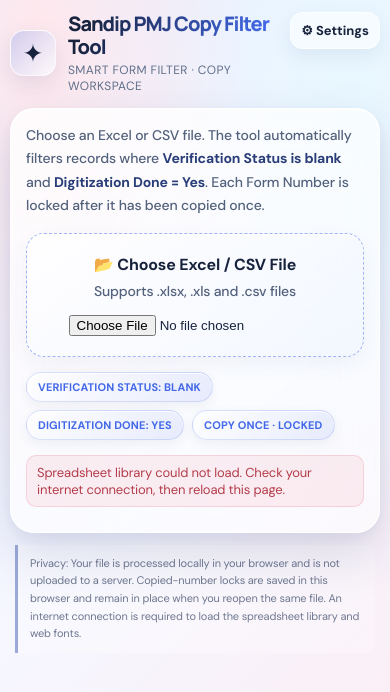
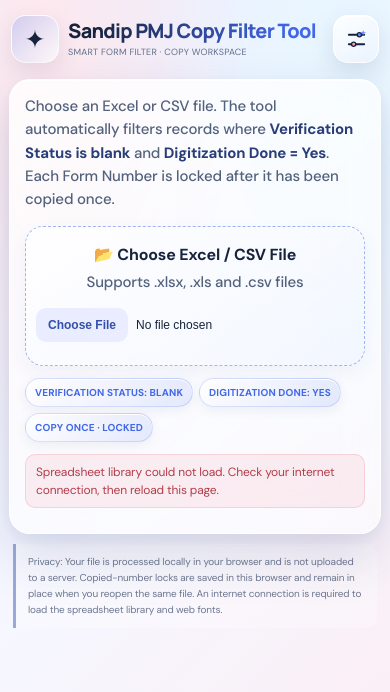
Before and after one commit to sandip2007mukherjee-lgtm/Sandip_PM_COPY-PEST-, a plain HTML site: page index.html in a window 390 px wide. Drawn offline with Linux system fonts and the light colour scheme.

Commit message:
Add files via upload

```diff
--- a/index.html
+++ b/index.html
@@ -30,29 +30,30 @@
 }
 *{box-sizing:border-box}
 body{margin:0;min-height:100vh;background:radial-gradient(ellipse at 10% 5%,var(--bg2),transparent 42%),radial-gradient(ellipse at 90% 12%,var(--bg3),transparent 40%),linear-gradient(135deg,var(--bg1),#f6f7ff 52%,#fcecf3);background-attachment:fixed;font-family:"DM Sans","Segoe UI",Roboto,Arial,sans-serif;color:var(--ink);letter-spacing:-.01em}
-main{max-width:960px;margin:0 auto;padding:22px 14px 48px}
-.topbar{display:flex;align-items:center;justify-content:space-between;gap:12px;margin-bottom:14px}
+body:before{content:"";position:fixed;inset:0;z-index:-1;pointer-events:none;background-image:var(--bg-photo,none);background-size:cover;background-position:center;background-repeat:no-repeat;opacity:.27;filter:saturate(.9)}
+main{width:100%;max-width:760px;margin:0 auto;padding:16px 12px 34px}
+.topbar{display:flex;align-items:center;justify-content:space-between;gap:10px;margin-bottom:14px;padding:5px 2px}
 .brand{display:flex;align-items:center;gap:12px;min-width:0}
-.avatar{width:54px;height:54px;border-radius:17px;object-fit:cover;display:grid;place-items:center;background:linear-gradient(135deg,rgba(var(--accent-rgb),.22),rgba(255,255,255,.7));border:1px solid rgba(255,255,255,.8);box-shadow:0 8px 22px rgba(44,65,120,.12);flex-shrink:0;font-size:25px;overflow:hidden}
+.avatar{width:58px;height:58px;border-radius:17px;object-fit:cover;display:grid;place-items:center;background:linear-gradient(135deg,rgba(var(--accent-rgb),.22),rgba(255,255,255,.7));border:1px solid rgba(255,255,255,.8);box-shadow:0 8px 22px rgba(44,65,120,.12);flex-shrink:0;font-size:25px;overflow:hidden}
 .brand h1{font-family:"Manrope","DM Sans",sans-serif;font-size:clamp(20px,4vw,29px);font-weight:800;line-height:1.16;margin:0;letter-spacing:-1px;background:linear-gradient(110deg,#17233d 10%,var(--accent) 90%);-webkit-background-clip:text;background-clip:text;color:transparent}
 .brand small{display:block;color:var(--muted);font-size:12px;margin-top:4px;letter-spacing:.4px}
-.settings-btn{border:1px solid rgba(255,255,255,.8);background:rgba(255,255,255,.55);backdrop-filter:blur(18px);-webkit-backdrop-filter:blur(18px);border-radius:13px;padding:10px 13px;font:inherit;font-weight:650;color:var(--ink);cursor:pointer;box-shadow:0 7px 20px rgba(40,60,110,.08);white-space:nowrap}
-.hero,.results,.settings-panel{background:linear-gradient(145deg,rgba(255,255,255,.82),rgba(255,255,255,.48));border:1px solid rgba(255,255,255,.88);border-radius:24px;padding:20px;box-shadow:0 22px 52px rgba(42,57,105,.15),0 5px 14px rgba(65,89,160,.07),inset 0 1px 0 #fff;backdrop-filter:blur(24px);-webkit-backdrop-filter:blur(24px)}
-.sub{color:#52617c;line-height:1.65;margin:0 0 16px;font-size:clamp(14px,2.2vw,16px);font-weight:500}.hero>.sub{max-width:760px}.hero>.sub b{color:#293d78;font-weight:800;text-shadow:0 1px 0 rgba(255,255,255,.9)}
+.settings-btn{display:flex;align-items:center;justify-content:center;gap:8px;border:1px solid rgba(255,255,255,.92);background:linear-gradient(145deg,rgba(255,255,255,.9),rgba(235,241,255,.58));backdrop-filter:blur(18px);-webkit-backdrop-filter:blur(18px);border-radius:17px;padding:12px 14px;font:inherit;font-weight:800;color:var(--ink);cursor:pointer;box-shadow:0 9px 24px rgba(40,60,110,.14),inset 0 1px 0 #fff;white-space:nowrap;min-height:48px}
+.hero,.results,.settings-panel{background:linear-gradient(145deg,rgba(255,255,255,.82),rgba(255,255,255,.48));border:1px solid rgba(255,255,255,.88);border-radius:24px;padding:19px;box-shadow:0 22px 52px rgba(42,57,105,.15),0 5px 14px rgba(65,89,160,.07),inset 0 1px 0 #fff;backdrop-filter:blur(24px);-webkit-backdrop-filter:blur(24px)}
+.sub{color:#52617c;line-height:1.6;margin:0 0 15px;font-size:clamp(15px,3.7vw,17px);font-weight:500}.hero>.sub{max-width:760px}.hero>.sub b{color:#293d78;font-weight:800;text-shadow:0 1px 0 rgba(255,255,255,.9)}
 .upload{display:block;border:1.5px dashed rgba(var(--accent-rgb),.48);background:linear-gradient(145deg,rgba(255,255,255,.76),rgba(235,241,255,.48));border-radius:18px;padding:20px 14px;text-align:center;cursor:pointer;transition:.2s;box-shadow:inset 0 1px 0 #fff,0 8px 20px rgba(55,78,145,.06)}
 .upload:hover{background:rgba(255,255,255,.72);transform:translateY(-1px)}
-.upload strong{display:block;margin-bottom:5px;font-size:16px}.upload input{display:block;margin:12px auto 0;max-width:100%}
+.upload strong{display:block;margin-bottom:6px;font-size:clamp(16px,4vw,18px);font-weight:800}.upload input{display:block;margin:13px auto 0;max-width:100%;font-size:14px;min-height:40px;width:100%;text-align:center}.upload input::file-selector-button{border:0;border-radius:10px;background:#e9edff;color:#344fa9;padding:10px 12px;font-weight:800;margin-right:8px}
 .filters{display:flex;gap:8px;flex-wrap:wrap;margin:15px 0}
-.pill{background:linear-gradient(135deg,rgba(255,255,255,.82),rgba(var(--accent-rgb),.11));color:var(--accent);border:1px solid rgba(var(--accent-rgb),.19);padding:7px 11px;border-radius:999px;font-size:11px;font-weight:800;letter-spacing:.015em;box-shadow:0 4px 11px rgba(49,67,116,.07),inset 0 1px 0 #fff;text-transform:uppercase}
+.pill{background:linear-gradient(135deg,rgba(255,255,255,.9),rgba(var(--accent-rgb),.13));color:var(--accent);border:1px solid rgba(var(--accent-rgb),.19);padding:8px 11px;border-radius:999px;font-size:11px;font-weight:800;letter-spacing:.015em;box-shadow:0 4px 11px rgba(49,67,116,.07),inset 0 1px 0 #fff;text-transform:uppercase}
 .status{color:var(--muted);font-size:13px;margin:10px 0}
 .results{margin-top:18px;padding:0;overflow:hidden}
-.resulthead{padding:17px 18px;display:flex;justify-content:space-between;gap:12px;align-items:center;border-bottom:1px solid rgba(255,255,255,.75);flex-wrap:wrap;background:rgba(255,255,255,.24)}
+.resulthead{padding:16px 15px;display:flex;justify-content:space-between;gap:12px;align-items:stretch;border-bottom:1px solid rgba(255,255,255,.75);flex-wrap:wrap;background:rgba(255,255,255,.3)}
 .resulthead h2{font-family:"Manrope","DM Sans",sans-serif;font-size:18px;font-weight:800;letter-spacing:-.45px;margin:0}.count-total,.count-done,.count-pending{display:inline-flex;align-items:center;margin:4px 5px 0 0;padding:4px 8px;border-radius:8px;font-size:11px;font-weight:800;box-shadow:inset 0 1px 0 rgba(255,255,255,.85)}.count-total{color:#4356a6;background:#e9edff}.count-done{color:#14784d;background:#e0f7eb}.count-pending{color:#a45b13;background:#fff0dc}
-.search{padding:11px 13px;border:1px solid rgba(150,165,200,.35);background:rgba(255,255,255,.6);backdrop-filter:blur(12px);border-radius:12px;font:inherit;width:min(100%,260px);outline:none}
+.search{padding:13px 14px;border:1px solid rgba(150,165,200,.4);background:rgba(255,255,255,.76);backdrop-filter:blur(12px);border-radius:14px;font:inherit;font-size:16px;width:min(100%,260px);min-height:46px;outline:none}
 .search:focus{border-color:var(--accent);box-shadow:0 0 0 3px rgba(var(--accent-rgb),.12)}
-.list{padding:0 17px}.item{display:flex;align-items:center;gap:12px;padding:13px 2px;border-bottom:1px solid rgba(140,155,185,.18)}.item:last-child{border-bottom:0}
-.num{font-variant-numeric:tabular-nums;overflow-wrap:anywhere;flex:1;font-weight:650}
-.copy{border:0;background:linear-gradient(135deg,var(--accent),rgba(var(--accent-rgb),.82));color:#fff;padding:10px 14px;border-radius:11px;font-weight:700;cursor:pointer;min-width:104px;box-shadow:0 6px 15px rgba(var(--accent-rgb),.2);transition:transform .15s,filter .15s}
+.list{padding:0 14px}.item{display:flex;align-items:center;gap:12px;padding:12px 1px;border-bottom:1px solid rgba(140,155,185,.2);min-height:62px}.item:last-child{border-bottom:0}
+.num{font-variant-numeric:tabular-nums;overflow-wrap:anywhere;flex:1;font-weight:750;font-size:clamp(15px,4vw,17px);letter-spacing:.015em}
+.copy{border:0;background:linear-gradient(135deg,var(--accent),rgba(var(--accent-rgb),.82));color:#fff;padding:12px 15px;border-radius:13px;font-weight:800;font-size:15px;cursor:pointer;min-width:108px;min-height:46px;box-shadow:0 7px 17px rgba(var(--accent-rgb),.25),inset 0 1px 0 rgba(255,255,255,.3);transition:transform .15s,filter .15s}
 .copy:hover:not(:disabled){transform:translateY(-2px);filter:brightness(1.06);box-shadow:0 9px 20px rgba(var(--accent-rgb),.28)}
 .copy:disabled{background:rgba(20,125,74,.12);color:var(--green);box-shadow:none;cursor:not-allowed}
 .empty{padding:24px;text-align:center;color:var(--muted)}
@@ -61,11 +62,41 @@ main{max-width:960px;margin:0 auto;padding:22px 14px 48px}
 .setting-grid{display:grid;grid-template-columns:repeat(auto-fit,minmax(145px,1fr));gap:13px}
 .setting-field{display:flex;flex-direction:column;gap:7px;color:var(--muted);font-size:13px;font-weight:600}
 .setting-field input[type=color]{width:100%;height:40px;padding:3px;border:1px solid rgba(140,155,185,.3);border-radius:10px;background:rgba(255,255,255,.6)}
-.setting-field input[type=file]{font-size:12px;max-width:100%}
+.setting-field input[type=file]{font-size:13px;max-width:100%;padding:9px;background:rgba(255,255,255,.65);border-radius:11px;border:1px solid rgba(140,155,185,.24)}
 .setting-actions{display:flex;gap:8px;flex-wrap:wrap;margin-top:14px}
-.secondary-btn{border:1px solid rgba(140,155,185,.3);background:rgba(255,255,255,.6);padding:9px 12px;border-radius:10px;font:inherit;font-size:13px;font-weight:650;cursor:pointer;color:var(--ink)}
+.secondary-btn{border:1px solid rgba(140,155,185,.3);background:linear-gradient(145deg,rgba(255,255,255,.9),rgba(235,241,255,.6));padding:12px 14px;border-radius:13px;font:inherit;font-size:14px;font-weight:800;cursor:pointer;color:var(--ink);min-height:44px;box-shadow:0 5px 13px rgba(45,65,120,.08)}
 .hidden{display:none!important}
-@media(max-width:520px){main{padding:12px 10px 26px}.hero{padding:15px}.topbar{align-items:flex-start}.avatar{width:46px;height:46px;border-radius:14px}.settings-btn{padding:9px 10px;font-size:13px}.resulthead{padding:15px}.list{padding:0 13px}.copy{min-width:90px;padding:9px 10px}}
+@media(max-width:520px){
+ main{padding:10px 9px 24px}
+ .topbar{align-items:center;gap:8px;margin-bottom:11px}
+ .brand{gap:9px;flex:1}
+ .avatar{width:48px;height:48px;border-radius:15px}
+ .brand h1{font-size:clamp(17px,5.1vw,22px);letter-spacing:-.7px;line-height:1.12}
+ .brand small{font-size:9px;letter-spacing:.25px;line-height:1.25}
+ .settings-btn{width:46px;min-width:46px;height:46px;padding:0;border-radius:15px;font-size:0;gap:0}
+ .settings-btn svg{width:23px;height:23px}
+ .hero,.settings-panel{padding:15px;border-radius:21px}
+ .sub{font-size:15px;line-height:1.55}
+ .upload{padding:17px 10px}
+ .upload input{font-size:12px}
+ .filters{gap:6px;margin:12px 0}
+ .pill{font-size:10px;padding:7px 9px}
+ .status{font-size:12px;line-height:1.5;overflow-wrap:anywhere}
+ .results{margin-top:12px;border-radius:21px}
+ .resulthead{display:grid;grid-template-columns:1fr;padding:14px 13px;gap:10px}
+ .resulthead h2{font-size:18px}
+ .search{width:100%;min-height:48px}
+ .list{padding:0 12px}
+ .item{gap:9px;min-height:65px;padding:10px 0}
+ .num{font-size:16px}
+ .copy{min-width:100px;min-height:46px;padding:11px 13px;font-size:15px;border-radius:13px}
+ .foot{font-size:10px;margin:10px 4px}
+ .setting-grid{grid-template-columns:1fr 1fr;gap:11px}
+ .setting-field{font-size:12px;min-width:0}
+ .setting-field input[type=text]{min-width:0;width:100%}
+ .setting-actions{display:grid;grid-template-columns:1fr 1fr}
+}
+@media(max-width:360px){.brand small{display:none}.setting-grid{grid-template-columns:1fr}.copy{min-width:88px}.brand h1{font-size:17px}}
 </style></head>
 <body><main>
 <header class="topbar">
@@ -73,7 +104,7 @@ main{max-width:960px;margin:0 auto;padding:22px 14px 48px}
   <div class="avatar" id="avatarPreview" aria-label="Profile photo">✦</div>
   <div><h1 id="brandTitle">Sandip PMJ Copy Filter Tool</h1><small>SMART FORM FILTER · COPY WORKSPACE</small></div>
  </div>
- <button class="settings-btn" id="settingsToggle" type="button" aria-expanded="false">⚙ Settings</button>
+ <button class="settings-btn" id="settingsToggle" type="button" aria-expanded="false" aria-label="Open settings" title="Settings"><svg viewBox="0 0 24 24" width="21" height="21" fill="none" aria-hidden="true"><path d="M4 7h9M17 7h3M4 17h3M11 17h9" stroke="currentColor" stroke-width="2" stroke-linecap="round"/><circle cx="15" cy="7" r="2.2" fill="#7189ff" stroke="currentColor" stroke-width="1.4"/><circle cx="9" cy="17" r="2.2" fill="#ff9ab4" stroke="currentColor" stroke-width="1.4"/><path d="m19 2 .7 2.1L22 5l-2.3.8L19 8l-.8-2.2L16 5l2.2-.9L19 2Z" fill="#7189ff"/></svg><span>Settings</span></button>
 </header>
 <section id="settingsPanel" class="settings-panel hidden">
  <h2>🎨 Customize Your Workspace</h2>
@@ -84,9 +115,10 @@ main{max-width:960px;margin:0 auto;padding:22px 14px 48px}
   <label class="setting-field">Background 2 · Rose<input id="bg2Setting" type="color" value="#ffe8ed"></label>
   <label class="setting-field">Background 3 · Sky<input id="bg3Setting" type="color" value="#e8f7ff"></label>
   <label class="setting-field">Profile Photo<input id="photoSetting" type="file" accept="image/*"></label>
+  <label class="setting-field">Background Photo<input id="backgroundSetting" type="file" accept="image/*"></label>
  </div>
  <div class="setting-actions"><button class="secondary-btn" id="saveSettings" type="button">✓ Save Settings</button><button class="secondary-btn" id="resetSettings" type="button">Reset</button></div>
- <p class="status">Your photo and theme are stored in this browser. The default profile photo is included with this website.</p>
+ <p class="status">Your profile photo, background photo and theme are stored in this browser. Use a clear photo for best results.</p>
 </section>
 <section class="hero">
 <p class="sub">Choose an Excel or CSV file. The tool automatically filters records where <b>Verification Status is blank</b> and <b>Digitization Done = Yes</b>. Each Form Number is locked after it has been copied once.</p>
@@ -108,24 +140,26 @@ main{max-width:960px;margin:0 auto;padding:22px 14px 48px}
  const bg2Input=document.getElementById('bg2Setting');
  const bg3Input=document.getElementById('bg3Setting');
  const photoInput=document.getElementById('photoSetting');
+ const backgroundInput=document.getElementById('backgroundSetting');
  const avatar=document.getElementById('avatarPreview');
  const brandTitle=document.getElementById('brandTitle');
- const defaults={title:'Sandip PMJ Copy Filter Tool',accent:'#4268e8',bg1:'#e5edff',bg2:'#ffe8ed',bg3:'#e8f7ff',photo:'assets/profile.jpg'};
+ const defaults={title:'Sandip PMJ Copy Filter Tool',accent:'#4268e8',bg1:'#e5edff',bg2:'#ffe8ed',bg3:'#e8f7ff',photo:'assets/profile.jpg',bgPhoto:''};
  function apply(s){
   root.style.setProperty('--accent',s.accent||defaults.accent);
   root.style.setProperty('--accent-rgb',(parseInt((s.accent||defaults.accent).slice(1,3),16))+','+(parseInt((s.accent||defaults.accent).slice(3,5),16))+','+(parseInt((s.accent||defaults.accent).slice(5,7),16)));
-  root.style.setProperty('--bg1',s.bg1||defaults.bg1);root.style.setProperty('--bg2',s.bg2||defaults.bg2);root.style.setProperty('--bg3',s.bg3||defaults.bg3);
+  root.style.setProperty('--bg1',s.bg1||defaults.bg1);root.style.setProperty('--bg2',s.bg2||defaults.bg2);root.style.setProperty('--bg3',s.bg3||defaults.bg3);root.style.setProperty('--bg-photo',s.bgPhoto?'url(\"'+s.bgPhoto+'\")':'none');
   brandTitle.textContent=s.title||defaults.title;document.title=brandTitle.textContent;
   avatar.innerHTML=''; if(s.photo && typeof s.photo==='string'){const img=document.createElement('img');img.alt='Sandip profile photo';img.style.cssText='width:100%;height:100%;object-fit:cover';img.onerror=()=>{avatar.innerHTML='✦'};img.src=s.photo;avatar.appendChild(img)}else avatar.textContent='✦';
   titleInput.value=s.title||defaults.title;accentInput.value=s.accent||defaults.accent;bg1Input.value=s.bg1||defaults.bg1;bg2Input.value=s.bg2||defaults.bg2;bg3Input.value=s.bg3||defaults.bg3;
  }
  function read(){try{return {...defaults,...JSON.parse(localStorage.getItem('sandipPMJTheme')||'{}')}}catch{return {...defaults}}}
- let chosenPhoto='';
+ let chosenPhoto=''; let chosenBackground='';
  toggle.addEventListener('click',()=>{const open=panel.classList.toggle('hidden')===false;toggle.setAttribute('aria-expanded',String(open))});
- [titleInput,accentInput,bg1Input,bg2Input,bg3Input].forEach(el=>el.addEventListener('input',()=>apply({...read(),title:titleInput.value.trim()||defaults.title,accent:accentInput.value,bg1:bg1Input.value,bg2:bg2Input.value,bg3:bg3Input.value,photo:chosenPhoto||read().photo})));
- photoInput.addEventListener('change',()=>{const file=photoInput.files&&photoInput.files[0];if(!file)return;if(!file.type.startsWith('image/')){alert('Please select a valid image file.');photoInput.value='';return}const reader=new FileReader();reader.onerror=()=>{alert('The image could not be read. Please choose another photo.');photoInput.value=''};reader.onload=()=>{const source=new Image();source.onerror=()=>{alert('This image format could not be opened. Try a JPG or PNG image.');photoInput.value=''};source.onload=()=>{try{const maxSide=420,scale=Math.min(1,maxSide/Math.max(source.width,source.height));const canvas=document.createElement('canvas');canvas.width=Math.max(1,Math.round(source.width*scale));canvas.height=Math.max(1,Math.round(source.height*scale));const ctx=canvas.getContext('2d');ctx.drawImage(source,0,0,canvas.width,canvas.height);chosenPhoto=canvas.toDataURL('image/jpeg',0.78);apply({...read(),title:titleInput.value.trim()||defaults.title,accent:accentInput.value,bg1:bg1Input.value,bg2:bg2Input.value,bg3:bg3Input.value,photo:chosenPhoto})}catch{alert('Could not process this photo. Try a smaller JPG or PNG image.')}};source.src=String(reader.result)};reader.readAsDataURL(file)});
- document.getElementById('saveSettings').addEventListener('click',()=>{const s={title:titleInput.value.trim()||defaults.title,accent:accentInput.value,bg1:bg1Input.value,bg2:bg2Input.value,bg3:bg3Input.value,photo:chosenPhoto||read().photo};try{localStorage.setItem('sandipPMJTheme',JSON.stringify(s));apply(s);alert('Your theme settings have been saved.')}catch{alert('Settings could not be saved. Try a smaller photo.')}});
- document.getElementById('resetSettings').addEventListener('click',()=>{try{localStorage.removeItem('sandipPMJTheme')}catch{}chosenPhoto='';photoInput.value='';apply(defaults)});
+ [titleInput,accentInput,bg1Input,bg2Input,bg3Input].forEach(el=>el.addEventListener('input',()=>apply({...read(),title:titleInput.value.trim()||defaults.title,accent:accentInput.value,bg1:bg1Input.value,bg2:bg2Input.value,bg3:bg3Input.value,photo:chosenPhoto||read().photo,bgPhoto:chosenBackground||read().bgPhoto||''})));
+ photoInput.addEventListener('change',()=>{const file=photoInput.files&&photoInput.files[0];if(!file)return;if(!file.type.startsWith('image/')){alert('Please select a valid image file.');photoInput.value='';return}const reader=new FileReader();reader.onerror=()=>{alert('The image could not be read. Please choose another photo.');photoInput.value=''};reader.onload=()=>{const source=new Image();source.onerror=()=>{alert('This image format could not be opened. Try a JPG or PNG image.');photoInput.value=''};source.onload=()=>{try{const maxSide=420,scale=Math.min(1,maxSide/Math.max(source.width,source.height));const canvas=document.createElement('canvas');canvas.width=Math.max(1,Math.round(source.width*scale));canvas.height=Math.max(1,Math.round(source.height*scale));const ctx=canvas.getContext('2d');ctx.drawImage(source,0,0,canvas.width,canvas.height);chosenPhoto=canvas.toDataURL('image/jpeg',0.78);apply({...read(),title:titleInput.value.trim()||defaults.title,accent:accentInput.value,bg1:bg1Input.value,bg2:bg2Input.value,bg3:bg3Input.value,photo:chosenPhoto,bgPhoto:chosenBackground||read().bgPhoto||''})}catch{alert('Could not process this photo. Try a smaller JPG or PNG image.')}};source.src=String(reader.result)};reader.readAsDataURL(file)});
+ backgroundInput.addEventListener('change',()=>{const file=backgroundInput.files&&backgroundInput.files[0];if(!file)return;if(!file.type.startsWith('image/')){alert('Please select a valid background image.');backgroundInput.value='';return}const reader=new FileReader();reader.onerror=()=>{alert('The background image could not be read.');backgroundInput.value=''};reader.onload=()=>{const img=new Image();img.onerror=()=>{alert('This background image format is not supported. Try JPG or PNG.');backgroundInput.value=''};img.onload=()=>{try{const maxSide=1200,scale=Math.min(1,maxSide/Math.max(img.width,img.height));const canvas=document.createElement('canvas');canvas.width=Math.max(1,Math.round(img.width*scale));canvas.height=Math.max(1,Math.round(img.height*scale));canvas.getContext('2d').drawImage(img,0,0,canvas.width,canvas.height);chosenBackground=canvas.toDataURL('image/jpeg',0.62);apply({...read(),title:titleInput.value.trim()||defaults.title,accent:accentInput.value,bg1:bg1Input.value,bg2:bg2Input.value,bg3:bg3Input.value,photo:chosenPhoto||read().photo,bgPhoto:chosenBackground})}catch{alert('Could not process the background image. Try another photo.')}};img.src=String(reader.result)};reader.readAsDataURL(file)});
+ document.getElementById('saveSettings').addEventListener('click',()=>{const s={title:titleInput.value.trim()||defaults.title,accent:accentInput.value,bg1:bg1Input.value,bg2:bg2Input.value,bg3:bg3Input.value,photo:chosenPhoto||read().photo,bgPhoto:chosenBackground||read().bgPhoto||''};try{localStorage.setItem('sandipPMJTheme',JSON.stringify(s));apply(s);alert('Your theme settings have been saved.')}catch{alert('Settings could not be saved. Try a smaller photo.')}});
+ document.getElementById('resetSettings').addEventListener('click',()=>{try{localStorage.removeItem('sandipPMJTheme')}catch{}chosenPhoto='';chosenBackground='';photoInput.value='';backgroundInput.value='';apply(defaults)});
  apply(read());
 })();
 </script>
```
Also changed, not shown: 1 other file.
